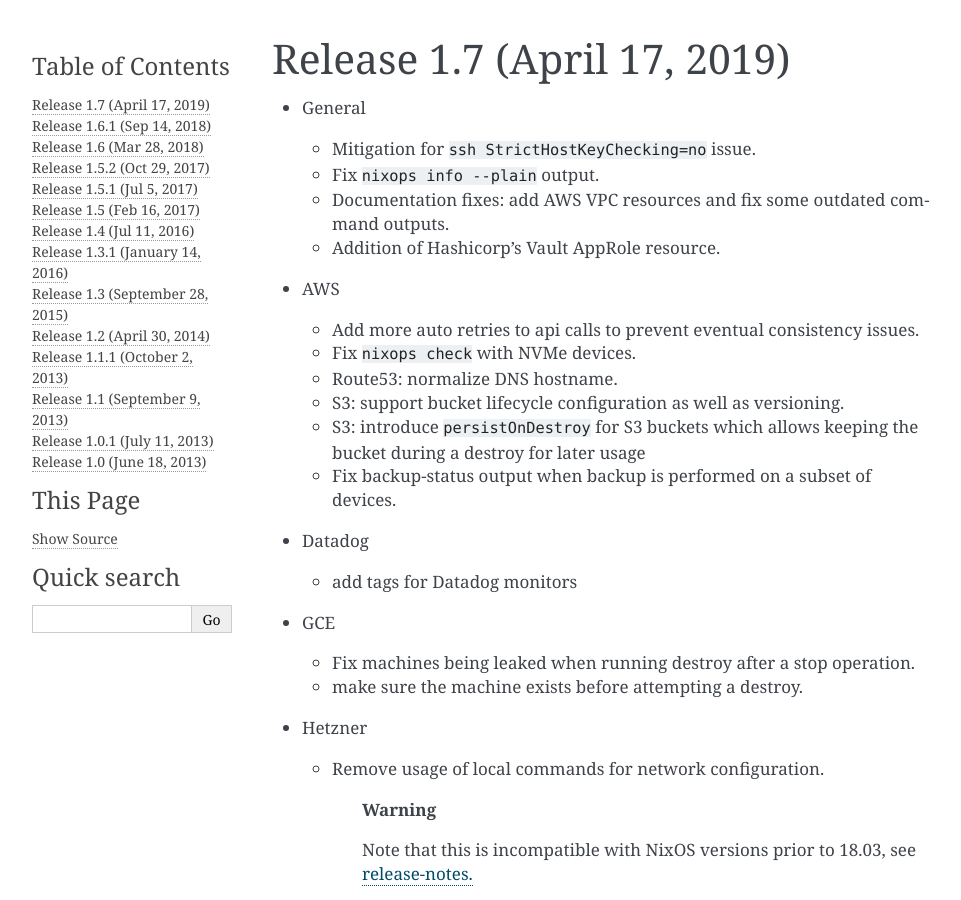
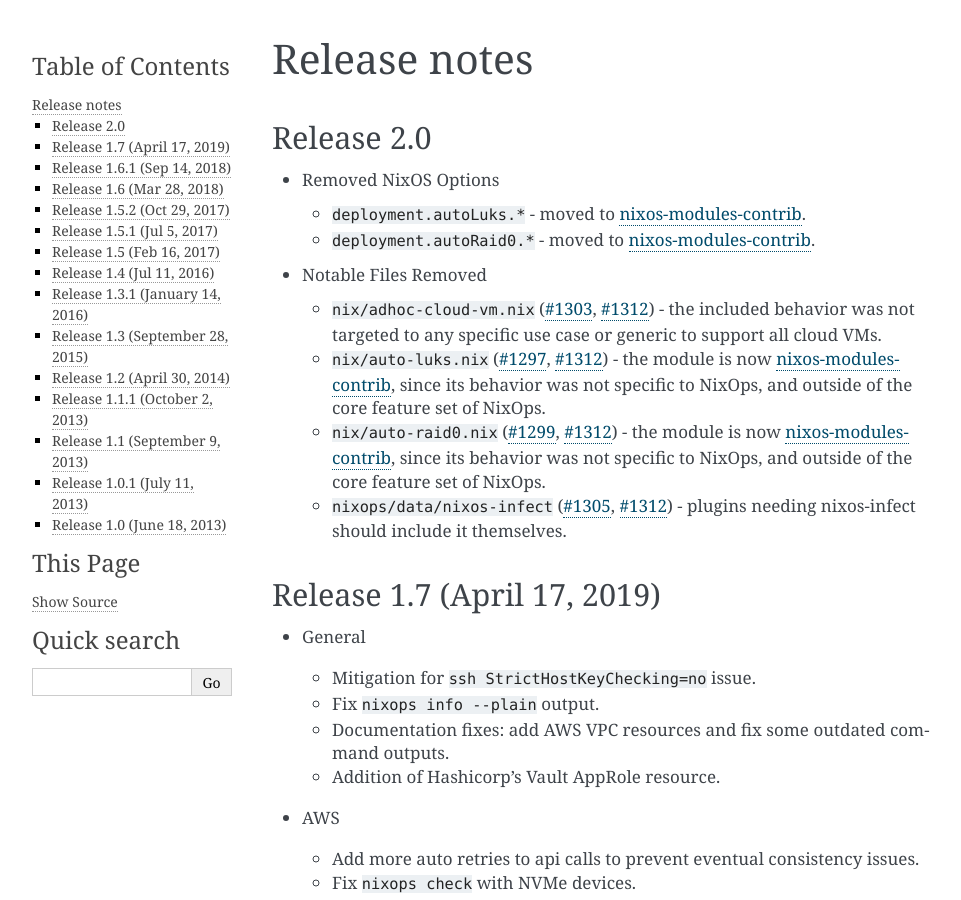
Before and after one commit to NixOS/nixops, a Sphinx documentation site: the page built from doc/release-notes/index.rst, in a window 1280 px wide and 900 px high. Shown: the whole window, without its empty margins (148-1109 px from the left). Built offline with Sphinx 7.4.7, drawn with Linux system fonts in a browser that asks for light colours; pages that are not in the unit, such as notebooks, are missing from menus.

Commit message:
docs: Consolidate release notes to a single file

```diff
--- a/doc/index.rst
+++ b/doc/index.rst
@@ -25,11 +25,10 @@
    python/index
 
 .. toctree::
-   :maxdepth: 1
+   :maxdepth: 2
    :caption: Release Notes
 
-   release-notes/2.0
-   release-notes/1.x
+   release-notes/index
 
 Indices and tables
 ==================
--- a/doc/release-notes/1.x.rst
+++ b/doc/release-notes/index.rst
@@ -1,7 +1,44 @@
+Release notes
+=============
+
+Release 2.0
+-----------
+
+- Removed NixOS Options
+
+  - ``deployment.autoLuks.*`` - moved to `nixos-modules-contrib`_.
+  - ``deployment.autoRaid0.*`` - moved to `nixos-modules-contrib`_.
+
+- Notable Files Removed
+
+  - ``nix/adhoc-cloud-vm.nix`` (`#1303`_, `#1312`_) - the included behavior was
+    not targeted to any specific use case or generic to support all
+    cloud VMs.
+
+
+  - ``nix/auto-luks.nix`` (`#1297`_, `#1312`_) - the module is now
+    nixos-modules-contrib_, since its behavior was not specific to
+    NixOps, and outside of the core feature set of NixOps.
+
+  - ``nix/auto-raid0.nix`` (`#1299`_, `#1312`_) - the module is now
+    nixos-modules-contrib_, since its behavior was not specific to
+    NixOps, and outside of the core feature set of NixOps.
+
+  - ``nixops/data/nixos-infect`` (`#1305`_, `#1312`_) - plugins needing
+    nixos-infect should include it themselves.
+
+.. _nixos-modules-contrib: https://github.com/nix-community/nixos-modules-contrib
+.. _#1297: https://github.com/NixOS/nixops/pull/1297
+.. _#1299: https://github.com/NixOS/nixops/pull/1299
+.. _#1303: https://github.com/NixOS/nixops/pull/1303
+.. _#1305: https://github.com/NixOS/nixops/pull/1305
+.. _#1312: https://github.com/NixOS/nixops/pull/1312
+
+
 .. _ssec-relnotes-1.7:
 
 Release 1.7 (April 17, 2019)
-============================
+----------------------------
 
 -  General
 
@@ -67,7 +104,7 @@
 .. _ssec-relnotes-1.6.1:
 
 Release 1.6.1 (Sep 14, 2018)
-============================
+----------------------------
 
 -  General
 
@@ -110,7 +147,7 @@
 .. _ssec-relnotes-1.6:
 
 Release 1.6 (Mar 28, 2018)
-==========================
+--------------------------
 
 -  General
 
@@ -186,7 +223,7 @@
 .. _ssec-relnotes-1.5.2:
 
 Release 1.5.2 (Oct 29, 2017)
-============================
+----------------------------
 
 -  General
 
@@ -231,7 +268,7 @@
 .. _ssec-relnotes-1.5.1:
 
 Release 1.5.1 (Jul 5, 2017)
-===========================
+---------------------------
 
 -  General
 
@@ -273,7 +310,7 @@
 .. _ssec-relnotes-1.5:
 
 Release 1.5 (Feb 16, 2017)
-==========================
+--------------------------
 
 -  General
 
@@ -351,7 +388,7 @@
 .. _ssec-relnotes-1.4:
 
 Release 1.4 (Jul 11, 2016)
-==========================
+--------------------------
 
 -  General
 
@@ -427,7 +464,7 @@
 .. _ssec-relnotes-1.3.1:
 
 Release 1.3.1 (January 14, 2016)
-================================
+--------------------------------
 
 -  General
 
@@ -500,7 +537,7 @@
 .. _ssec-relnotes-1.3:
 
 Release 1.3 (September 28, 2015)
-================================
+--------------------------------
 
 -  General
 
@@ -565,7 +602,7 @@
 .. _ssec-relnotes-1.2:
 
 Release 1.2 (April 30, 2014)
-============================
+----------------------------
 
 -  General
 
@@ -663,7 +700,7 @@
 .. _ssec-relnotes-1.1.1:
 
 Release 1.1.1 (October 2, 2013)
-===============================
+-------------------------------
 
 This a minor bugfix release.
 
@@ -704,7 +741,7 @@
 .. _ssec-relnotes-1.1:
 
 Release 1.1 (September 9, 2013)
-===============================
+-------------------------------
 
 -  Backend for `Hetzner <http://hetzner.de>`__, a German data center
    provider. More information and a demo video can be found
@@ -733,7 +770,7 @@
 .. _ssec-relnotes-1.0.1:
 
 Release 1.0.1 (July 11, 2013)
-=============================
+-----------------------------
 
 This is a minor bugfix release.
 
@@ -747,6 +784,6 @@
 .. _ssec-relnotes-1.0:
 
 Release 1.0 (June 18, 2013)
-===========================
+---------------------------
 
 Initial release.
```
Also changed, not shown: doc/release-notes/2.0.rst (deleted, +0 -32 lines).
